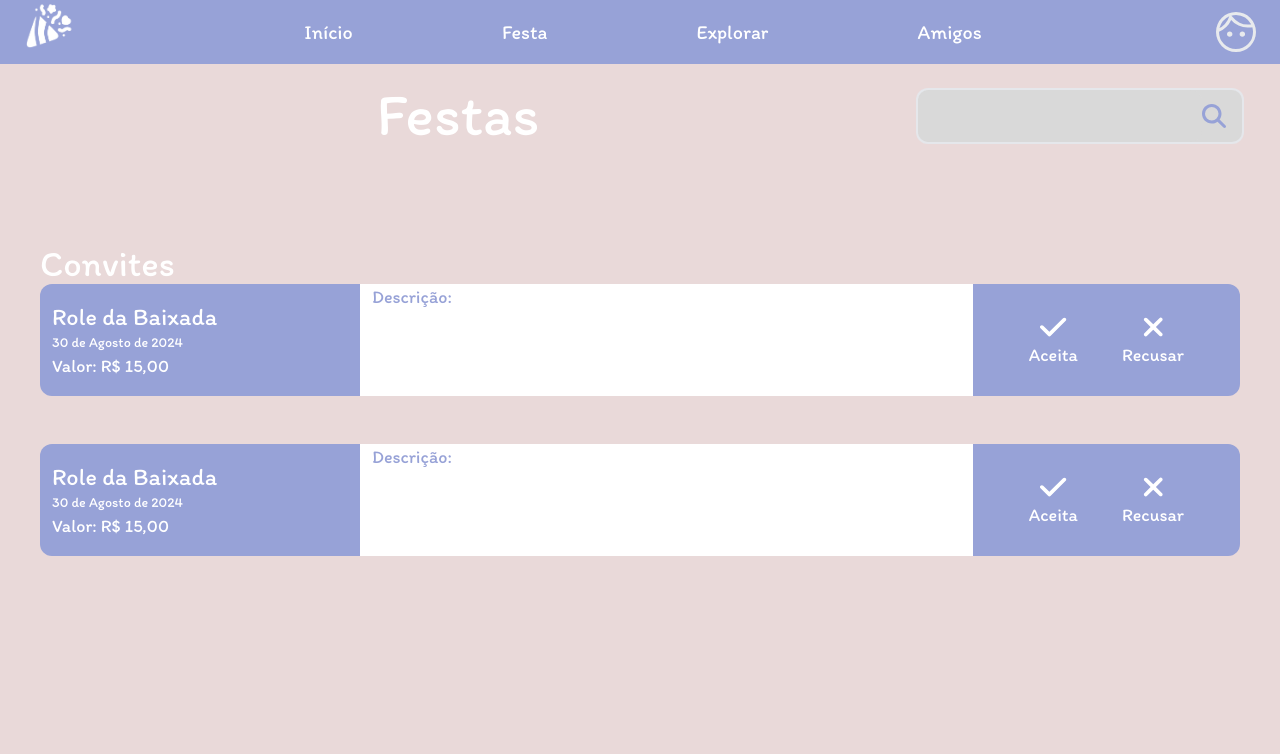
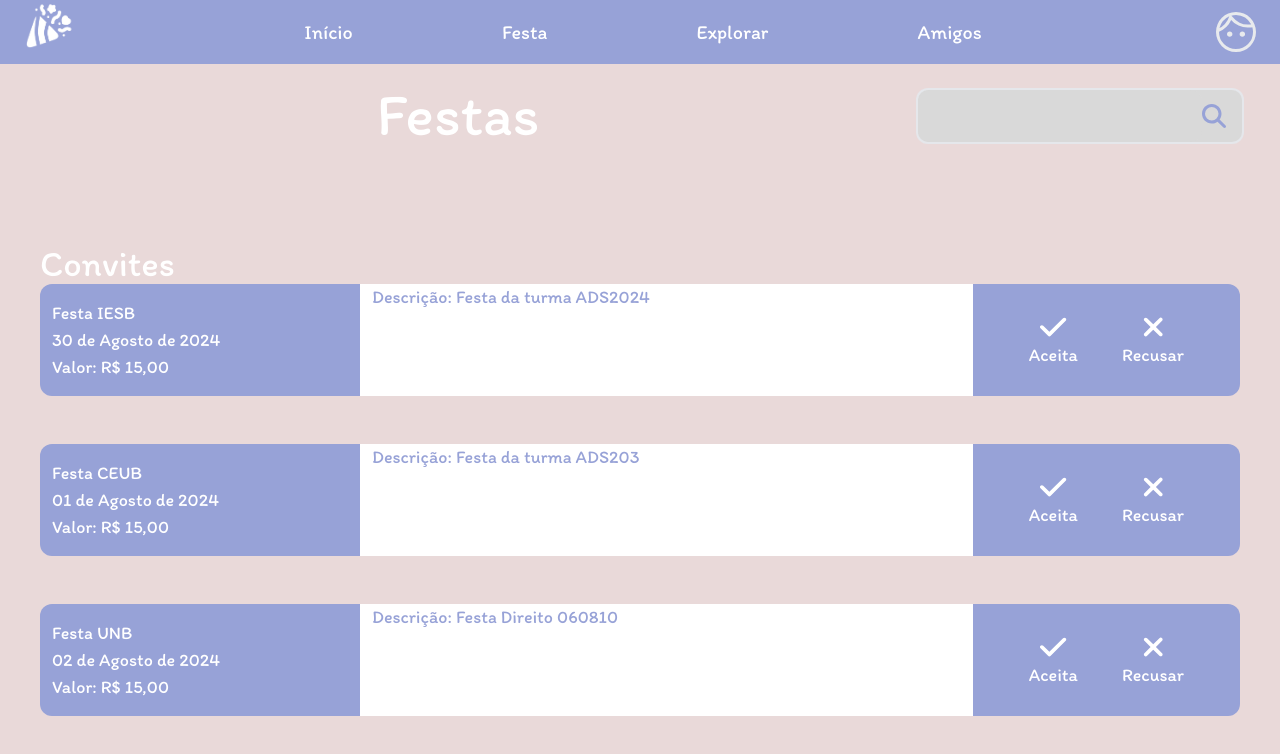
Before and after one commit to RafhaelMilanes/Front-end-PI, a Next.js app in the folder festa-pi-iesb/: page /festas in a window 1280 px wide. Shown: the top 754 px of the page. Built offline with nearby package versions, Linux system fonts and the light colour scheme.

Commit message:
adiciona funcionalidade de recusar convite #23. Closes #23

```diff
--- a/festa-pi-iesb/src/app/(index)/festas/page.tsx
+++ b/festa-pi-iesb/src/app/(index)/festas/page.tsx
@@ -1,9 +1,41 @@
 "use client";
 import NavBar from "@/components/ui/navBar";
 import { SearchInput } from "@/components/ui/search-input";
-import { Ticket } from "@/components/ui/ticket";
+import  Ticket  from "@/components/ui/ticket";
+import { useState } from "react";
 
 export default function page() {
+  const [ticket, setTicket] = useState([
+    {
+      id: 1,
+      title: "Festa IESB",
+      date: "30 de Agosto de 2024",
+      value: "R$ 15,00",
+      description: "Festa da turma ADS2024",
+      isCompleted: false
+    },
+    {
+      id: 2,
+      title: "Festa CEUB",
+      date: "01 de Agosto de 2024",
+      value: "R$ 15,00",
+      description: "Festa da turma ADS203",
+      isCompleted: false
+    },
+    {
+      id: 3,
+      title: "Festa UNB",
+      date: "02 de Agosto de 2024",
+      value: "R$ 15,00",
+      description: "Festa Direito 060810",
+      isCompleted: false
+    }
+  ])
+
+  function onDeleteTicket (ticketId: number){
+    const newTicket = ticket.filter(ticket => ticket.id !== ticketId )
+    setTicket(newTicket)
+  }
   return (
     <>
         <NavBar />
@@ -18,16 +50,9 @@ export default function page() {
         </div>
 
         <h1 className="text-4xl text-white px-10">Convites</h1>
-      <Ticket
-        title="Role da Baixada"
-        date="30 de Agosto de 2024"
-        value="R$ 15,00"
-      />
-      <Ticket
-        title="Role da Baixada"
-        date="30 de Agosto de 2024"
-        value="R$ 15,00"
-      />
+        {ticket.map((ticketItem) => (
+        <Ticket key={ticketItem.id} ticket={ticketItem} onDeleteTicket={onDeleteTicket} />
+      ))}
     </>
   );
 }
--- a/festa-pi-iesb/src/components/ui/ticket.tsx
+++ b/festa-pi-iesb/src/components/ui/ticket.tsx
@@ -1,27 +1,32 @@
 import { FontAwesomeIcon } from '@fortawesome/react-fontawesome';
 import { faCheck, faTimes  } from '@fortawesome/free-solid-svg-icons';
 
-type pros = {
-    title: string;
-    date: string;
-    value: string;
-    description?: string;
-}
+type TicketProps = {
+    ticket: {
+      id: number;
+      title: string;
+      date: string;
+      value: string;
+      description: string;
+      isCompleted: boolean;
+    }
+    onDeleteTicket: (ticketId: number) => void;
+  };
 
-export const Ticket = ({title, date, value, description}: pros) => {
+export default function Ticket ({ ticket, onDeleteTicket }: TicketProps) {
 return (
     <>
         <div className="flex w-full h-28 px-10 mb-12">
         {/* Parte Esquerda */}
         <div className="flex-col bg-[#97A2D7] w-80  text-white flex justify-center items-start px-3 rounded-s-xl">
-            <p className="text-2xl">{title}</p>
-            <p className="text-sm">{date}</p>
-            <p>Valor: {value}</p>
+            <p>{ticket.title}</p>
+            <p>{ticket.date}</p>
+            <p>Valor: {ticket.value}</p>
         </div>
 
         {/* Parte Central */}
         <div className="flex-1 bg-white flex justify-start items-start px-3">
-            <p>Descrição: {description}</p>
+            <p>Descrição: {ticket.description}</p>
         </div>
 
         {/* Parte Direita */}
@@ -30,7 +35,7 @@ return (
             <FontAwesomeIcon icon={faCheck} className="text-white text-3xl" />
             <p>Aceita</p>
         </button>
-        <button className="flex flex-col items-center">
+        <button className="flex flex-col items-center" onClick={() => onDeleteTicket(ticket.id)} >
             <FontAwesomeIcon icon={faTimes} className="text-white text-3xl" />
             <p>Recusar</p>
         </button>
```
